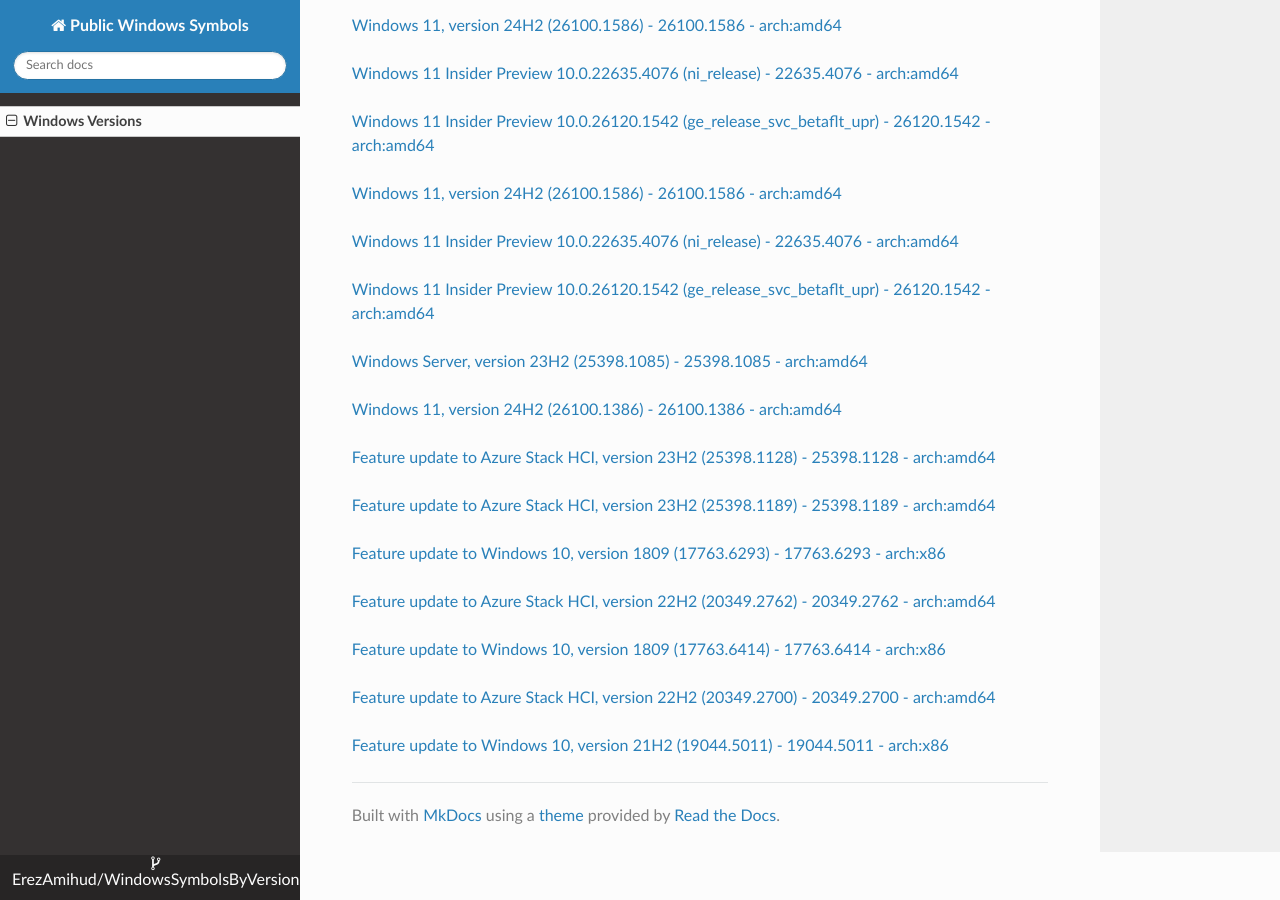
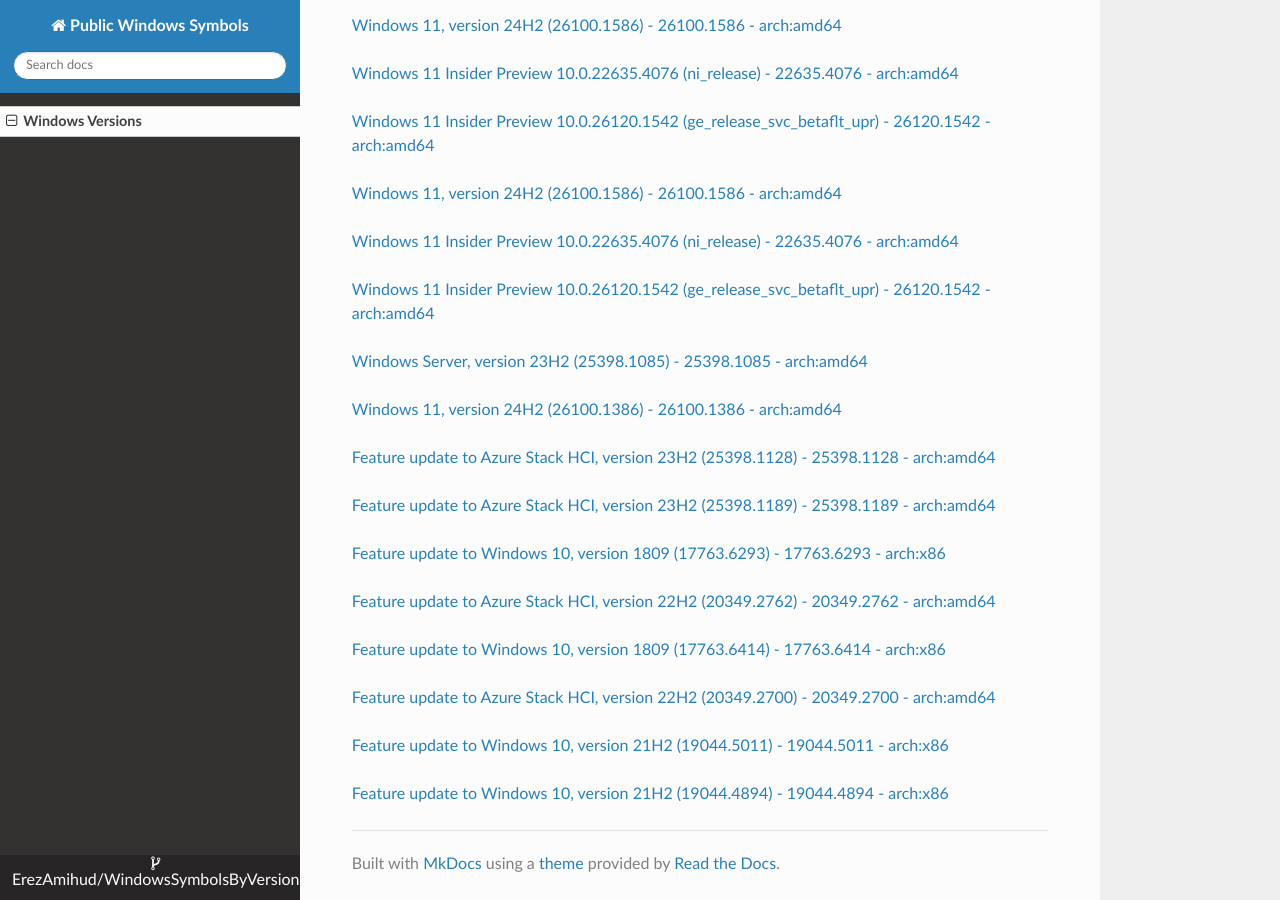
Before and after one commit to ErezAmihud/WindowsSymbolsByVersion, an MkDocs documentation site: the page built from docs/index.md, in a window 1280 px wide and 900 px high, scrolled down 5933 px. Built offline with MkDocs 1.6.1, drawn with Linux system fonts in a browser that asks for light colours; nearby versions of some CDN libraries.

Commit message:
Automated commit, add manifest for fa82ea51-04ac-4e3e-a487-70429b5d2bdb

```diff
--- a/docs/index.md
+++ b/docs/index.md
@@ -301,3 +301,6 @@
 
 
 [Feature update to Windows 10, version 21H2 (19044.5011) - 19044.5011 - arch:x86](https://github.com/ErezAmihud/WindowsSymbolsByVersion/blob/main/manifests/6c4d3b77-0e39-4067-9063-0c455490f07c.manifest)
+
+
+[Feature update to Windows 10, version 21H2 (19044.4894) - 19044.4894 - arch:x86](https://github.com/ErezAmihud/WindowsSymbolsByVersion/blob/main/manifests/fa82ea51-04ac-4e3e-a487-70429b5d2bdb.manifest)
```
Also changed, not shown: process_builds.json (+1 -1 lines), 1 other file.
